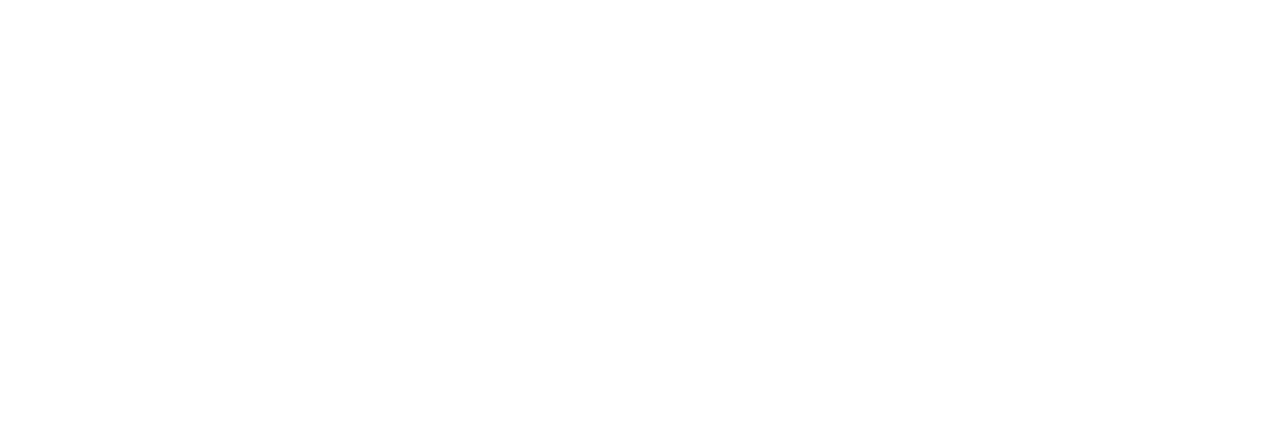
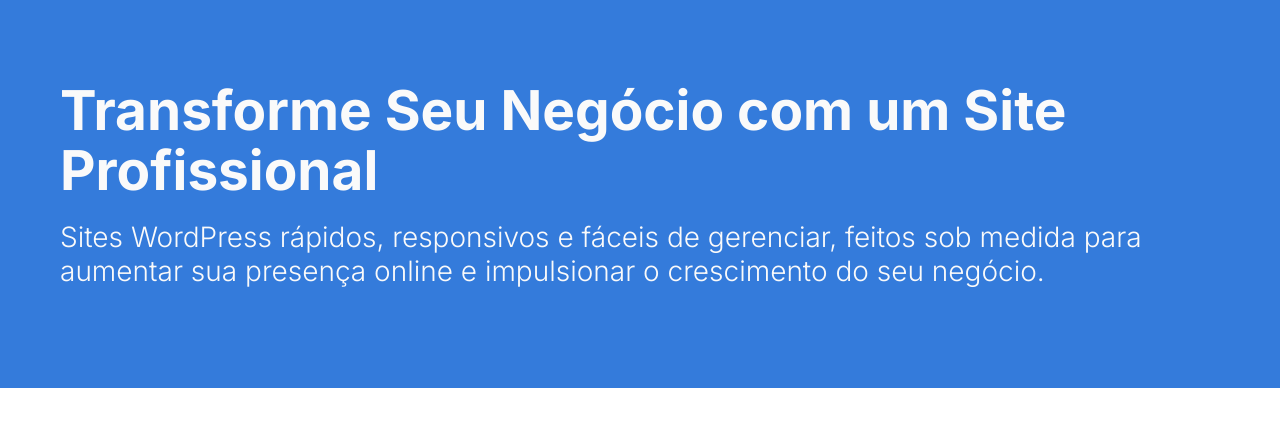
Before and after one commit to mjuliamiosso/niloware, a Next.js app: page / in a window 1280 px wide. Shown: the top 426 px of the page. Built offline with nearby package versions, Linux system fonts and the light colour scheme.

Commit message:
add: hero

```diff
--- a/app/page.tsx
+++ b/app/page.tsx
@@ -1,10 +1,12 @@
 import "./styles/page.scss";
+import Hero from './sections/Hero/Hero'
 import ResourceCard from "./components/ResourceCard/ResourceCard";
 import { faPlus } from '@fortawesome/free-solid-svg-icons'
 
 export default function Home() {
   return (
     <main>
+      <Hero></Hero>
     </main>
   );
 }
--- /dev/null
+++ b/app/sections/Hero/Hero.module.scss
@@ -0,0 +1,28 @@
+@import '../../styles/globals.scss';
+
+.hero{
+    background-color: $primary;
+    padding: 80px 0;
+
+    div img{
+        max-width: 600px;
+        height: auto;
+        width: 100%;
+    }
+}
+
+.hero-container{
+    color: $light-bg;
+
+    h1{
+        font-size: $fs-800;
+        line-height: 3.75rem;
+        margin-bottom: 20px;
+    }
+
+    h3{
+        font-size: $fs-500;
+        font-weight: 300;
+        margin-bottom: 20px;
+    }
+}
--- /dev/null
+++ b/app/sections/Hero/Hero.tsx
@@ -0,0 +1,16 @@
+import React from 'react'
+import classNames from 'classnames';
+import styles from './Hero.module.scss'
+
+const Hero = () => {
+  return (
+    <header className={styles['hero']}>
+        <div className={classNames(styles['hero-container'], 'container')}>
+            <h1>Transforme Seu Negócio com um Site Profissional</h1>
+            <h3>Sites WordPress rápidos, responsivos e fáceis de gerenciar, feitos sob medida para aumentar sua presença online e impulsionar o crescimento do seu negócio.</h3>
+        </div>
+    </header>
+  )
+}
+
+export default Hero
--- a/app/styles/page.scss
+++ b/app/styles/page.scss
@@ -7,3 +7,27 @@
     text-decoration: none;
     list-style: none;
 }
+
+.container{
+    max-width: 1024px;
+    margin-left: auto;
+    margin-right: auto;
+    padding-left: 20px;
+    padding-right: 20px;
+}
+
+@media (min-width: 1024px){
+    .container{
+        max-width: 1440px;
+        padding-left: 60px;
+        padding-right: 60px;
+    }
+}
+
+@media (min-width: 1440px){
+    .container{
+        max-width: 1440px;
+        padding-left: 120px;
+        padding-right: 120px;
+    }
+}
--- a/package.json
+++ b/package.json
@@ -14,6 +14,7 @@
     "@fortawesome/free-regular-svg-icons": "^6.6.0",
     "@fortawesome/free-solid-svg-icons": "^6.6.0",
     "@fortawesome/react-fontawesome": "^0.2.2",
+    "classnames": "^2.5.1",
     "next": "14.2.7",
     "react": "^18",
     "react-dom": "^18",
```
Also changed, not shown: public/assets/niloware-hero.png (added), 1 other file (tests, documents, lock files or other folders).
